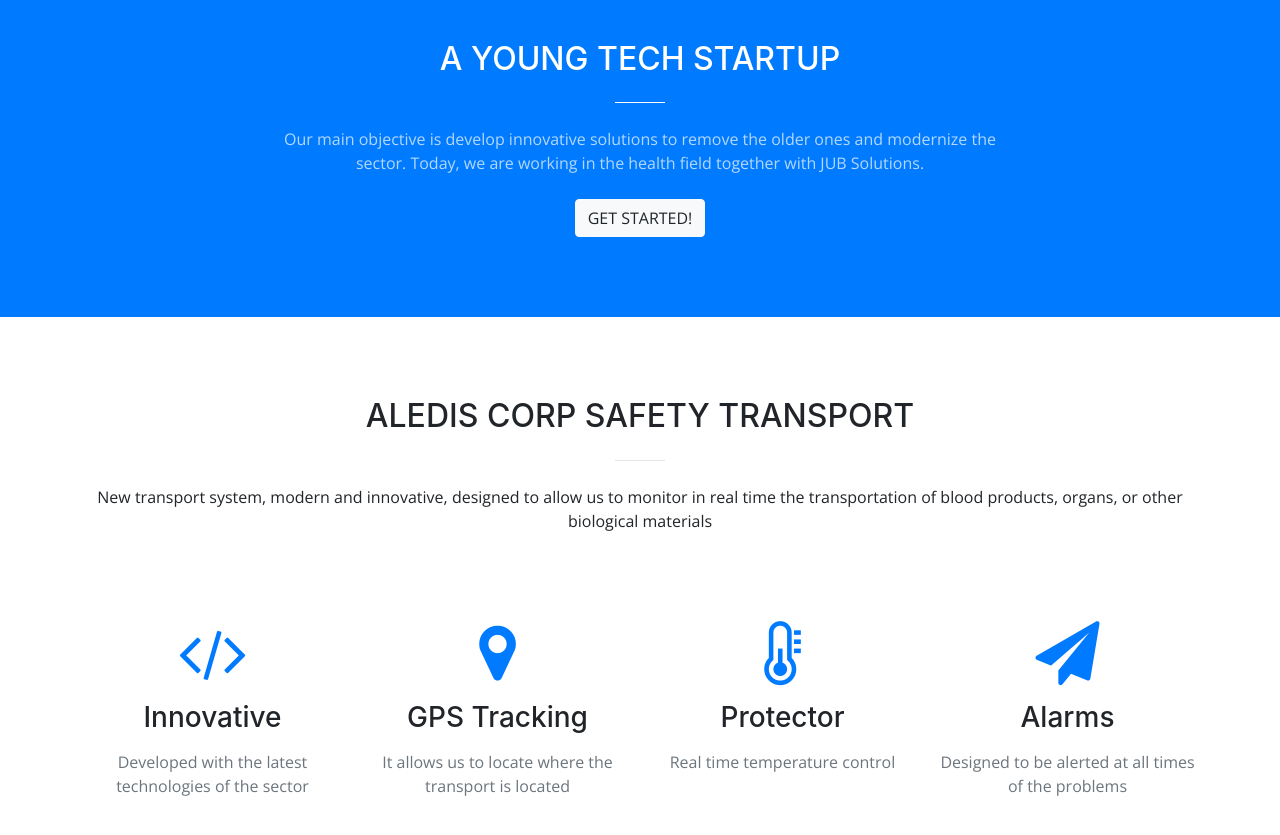
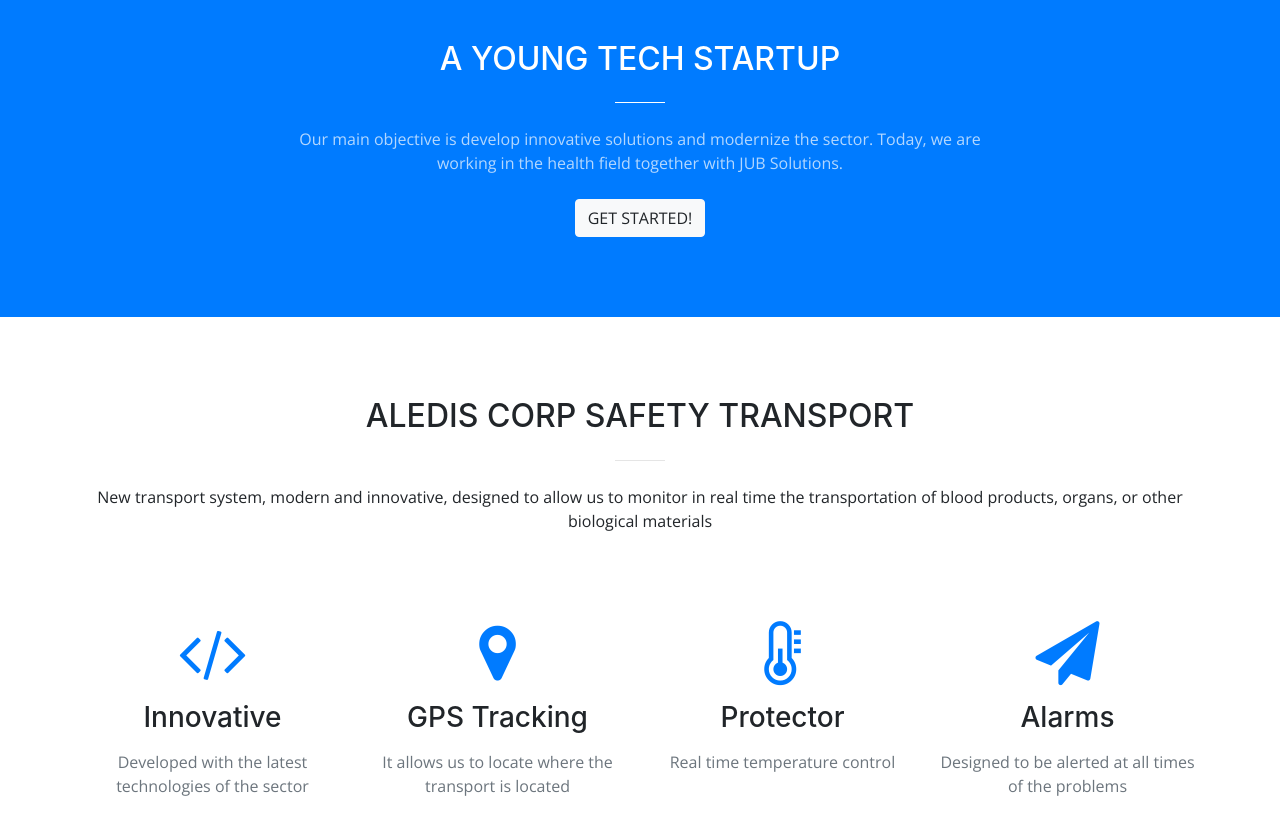
Before and after one commit to ruben69695/safety-transport-web-project, a website with bundled scripts: page index.html in a window 1280 px wide. Shown: the part 840-1675 px from the top of the page. Built offline with nearby package versions, Linux system fonts and the light colour scheme.

Commit message:
modificado index

```diff
--- a/index.html
+++ b/index.html
@@ -84,7 +84,7 @@
           <div class="col-lg-8 mx-auto text-center">
             <h2 class="section-heading text-white">A YOUNG TECH STARTUP</h2>
             <hr class="light my-4">
-            <p class="text-faded mb-4" >Our main objective is develop innovative solutions to remove the older ones and modernize the sector. Today, we are working in the health field together with JUB Solutions.</p>
+            <p class="text-faded mb-4" >Our main objective is develop innovative solutions and modernize the sector. Today, we are working in the health field together with JUB Solutions.</p>
             <a class="btn btn-light btn-xl js-scroll-trigger" href="#services">Get Started!</a>
           </div>
         </div>
```
